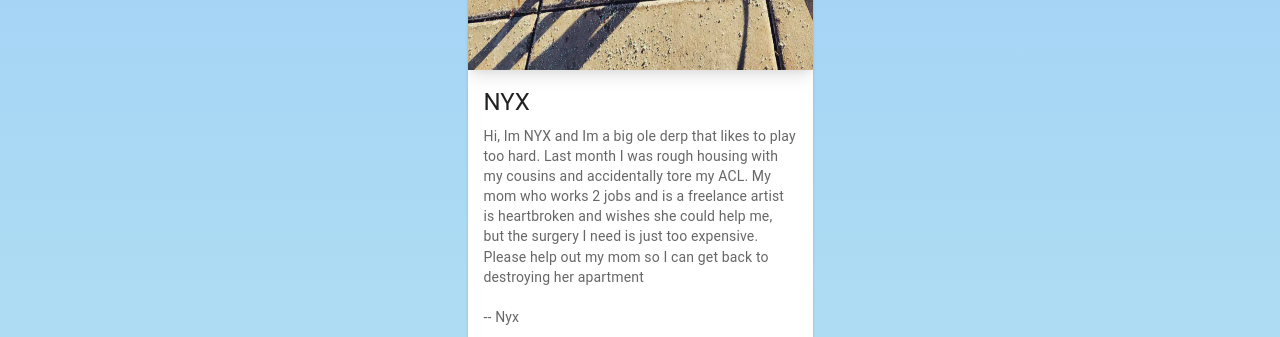
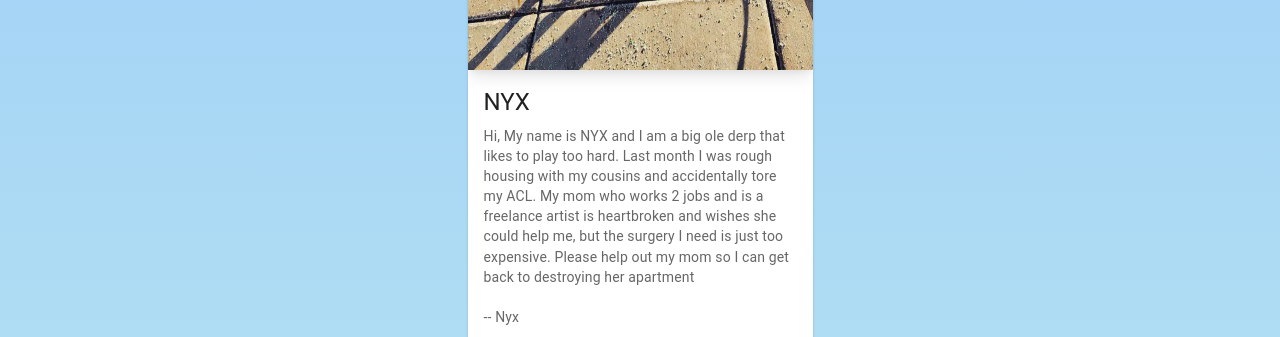
Before and after one commit to jjenks713/nyx-donate, a Next.js app: page / in a window 1280 px wide. Shown: the part 680-1017 px from the top of the page. Built offline with nearby package versions, Linux system fonts and the light colour scheme.

Commit message:
grammar and art link in disclaimer

```diff
--- a/pages/index.js
+++ b/pages/index.js
@@ -44,7 +44,7 @@ export default function Home() {
             </Typography>
             <Typography variant="body2" color="text.secondary">
               <p>
-              Hi, Im NYX and Im a big ole derp that likes to play too hard. Last month
+              Hi, My name is NYX and I am a big ole derp that likes to play too hard. Last month
               I was rough housing with my cousins and accidentally tore my ACL.
               My mom who works 2 jobs and is a freelance artist is heartbroken
               and wishes she could help me, but the surgery I need is just too expensive.
@@ -111,7 +111,7 @@ export default function Home() {
 
           </div>
             <div className='text-center text-xs text-gray-400'>
-              FYI: Venmo and Cashapp do not charge fees but Paypal does. If you'd like Nyx to recieve 100% of your donation please use Venmo, Cashapp or buy some of Mary's art <a className='bg-green-100 rounded-md p-1 underline' href="https://www.etsy.com/shop/creepybutcutepress">HERE</a>
+              FYI: Venmo and Cashapp do not charge fees but Paypal does. If you would like Nyx to recieve 100% of your donation please use Venmo, Cashapp or buy some of Mary Jenkins art <a className='bg-green-100 rounded-md p-1 underline' href="https://www.etsy.com/shop/creepybutcutepress">HERE</a>
             </div>
           </CardActions>
         </Card>
```
